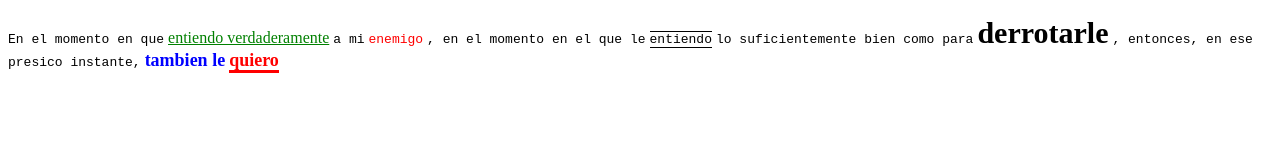
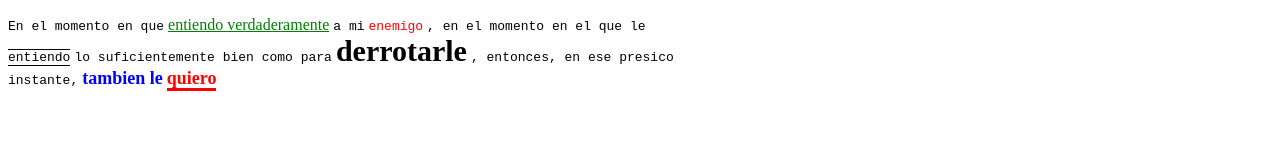
Before and after one commit to sofiaib/taller-9-full-stack, a plain HTML site: page punto-5/index-5.html in a window 1280 px wide. Drawn offline with Linux system fonts and the light colour scheme.

Commit message:
modificacion final 2

```diff
--- a/punto-5/styles/punto-5-styles.css
+++ b/punto-5/styles/punto-5-styles.css
@@ -1,3 +1,6 @@
+body{
+    width: 700px;
+}
 div p samp{
     color: black;
     text-align: center;
```
Also changed, not shown: 1 other file.
